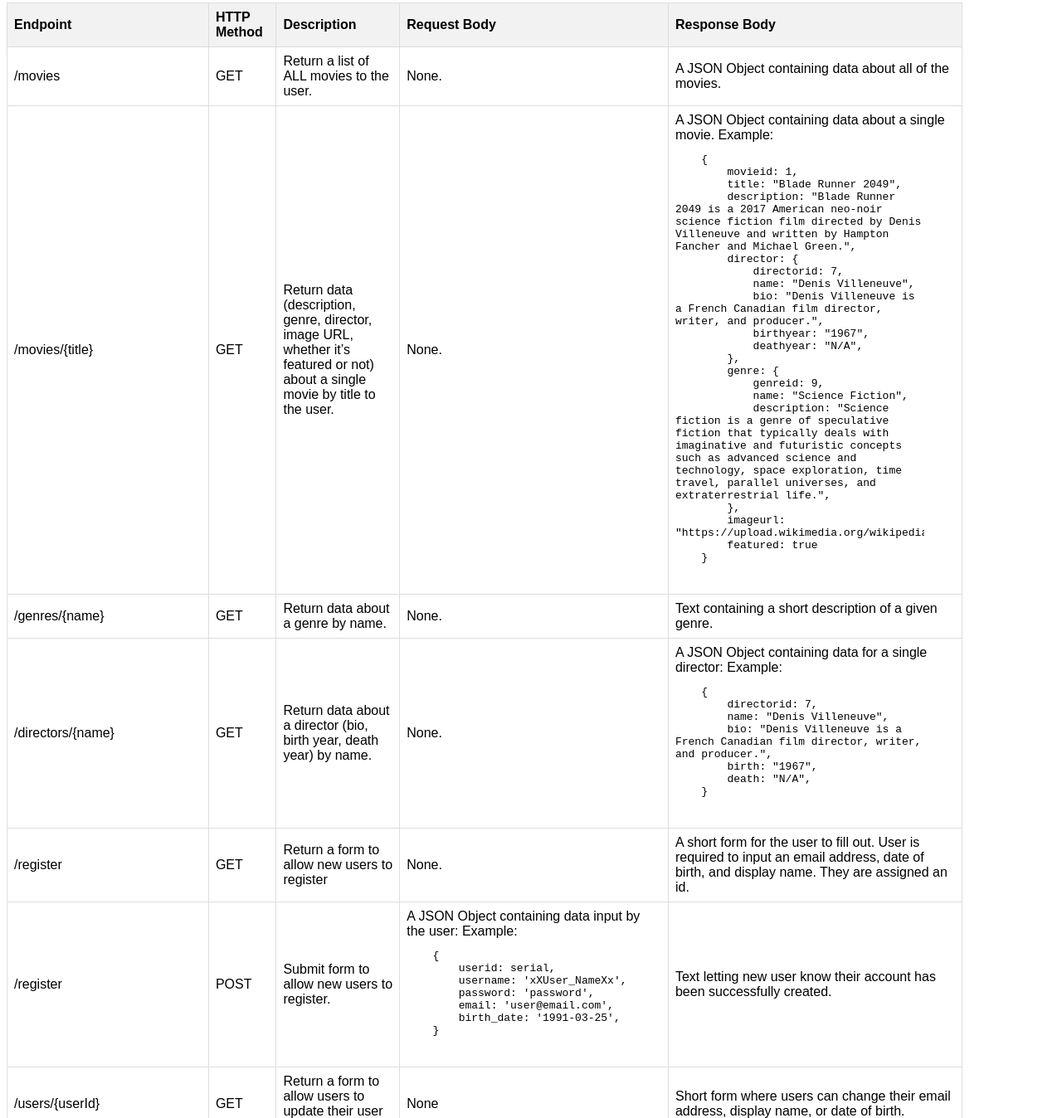
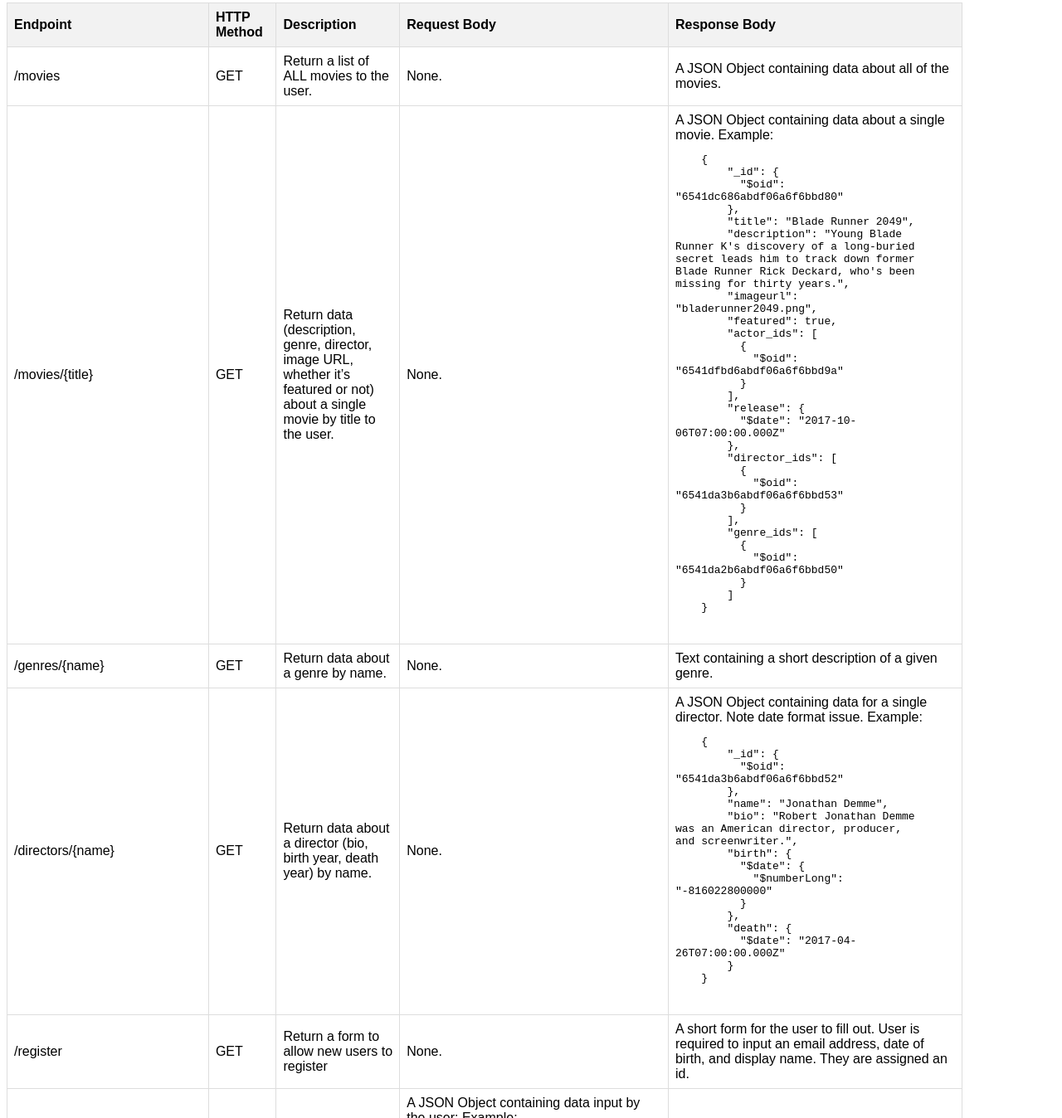
Before and after one commit to RoryV91/movie-api, a website: page public/documentation.html in a window 1280 px wide. Shown: the part 112-1460 px from the top of the page at 83% size. Drawn offline with Linux system fonts and the light colour scheme.

Commit message:
Update documentation.html

```diff
--- a/public/documentation.html
+++ b/public/documentation.html
@@ -64,23 +64,31 @@
                 <td>A JSON Object containing data about a single movie. Example: <br>
                     <pre>
     {
-        movieid: 1,
-        title: "Blade Runner 2049",
-        description: "Blade Runner 2049 is a 2017 American neo-noir science fiction film directed by Denis Villeneuve and written by Hampton Fancher and Michael Green.",
-        director: {
-            directorid: 7,
-            name: "Denis Villeneuve",
-            bio: "Denis Villeneuve is a French Canadian film director, writer, and producer.",
-            birthyear: "1967",
-            deathyear: "N/A",
+        "_id": {
+          "$oid": "6541dc686abdf06a6f6bbd80"
         },
-        genre: {
-            genreid: 9,
-            name: "Science Fiction",
-            description: "Science fiction is a genre of speculative fiction that typically deals with imaginative and futuristic concepts such as advanced science and technology, space exploration, time travel, parallel universes, and extraterrestrial life.",
+        "title": "Blade Runner 2049",
+        "description": "Young Blade Runner K's discovery of a long-buried secret leads him to track down former Blade Runner Rick Deckard, who's been missing for thirty years.",
+        "imageurl": "bladerunner2049.png",
+        "featured": true,
+        "actor_ids": [
+          {
+            "$oid": "6541dfbd6abdf06a6f6bbd9a"
+          }
+        ],
+        "release": {
+          "$date": "2017-10-06T07:00:00.000Z"
         },
-        imageurl: "https://upload.wikimedia.org/wikipedia/en/9/9b/Blade_Runner_2049_poster.png",
-        featured: true
+        "director_ids": [
+          {
+            "$oid": "6541da3b6abdf06a6f6bbd53"
+          }
+        ],
+        "genre_ids": [
+          {
+            "$oid": "6541da2b6abdf06a6f6bbd50"
+          }
+        ]
     }
                     </pre>
                 </td>
@@ -97,14 +105,22 @@
                 <td>GET</td>
                 <td>Return data about a director (bio, birth year, death year) by name.</td>
                 <td>None.</td>
-                <td>A JSON Object containing data for a single director: Example: <br>
+                <td>A JSON Object containing data for a single director. Note date format issue. Example: <br>
                     <pre>
     {
-        directorid: 7,
-        name: "Denis Villeneuve",
-        bio: "Denis Villeneuve is a French Canadian film director, writer, and producer.",
-        birth: "1967",
-        death: "N/A",
+        "_id": {
+          "$oid": "6541da3b6abdf06a6f6bbd52"
+        },
+        "name": "Jonathan Demme",
+        "bio": "Robert Jonathan Demme was an American director, producer, and screenwriter.",
+        "birth": {
+          "$date": {
+            "$numberLong": "-816022800000"
+          }
+        },
+        "death": {
+          "$date": "2017-04-26T07:00:00.000Z"
+        }
     }
                 </pre>
                 </td>
@@ -124,12 +140,24 @@
                 <td>A JSON Object containing data input by the user: Example: <br>
                     <pre>
     {
-        userid: serial,
-        username: 'xXUser_NameXx',
-        password: 'password',
-        email: 'user@email.com',
-        birth_date: '1991-03-25',
-    }
+        "_id": {
+          "$oid": "65431a4d6abdf06a6f6bbe19"
+        },
+        "username": "User1",
+        "password": "Password1",
+        "email": "user1@example.com",
+        "dob": {
+          "$date": "1990-01-01T00:00:00.000Z"
+        },
+        "user_movies": [
+          {
+            "$oid": "6541dc686abdf06a6f6bbd80"
+          },
+          {
+            "$oid": "6541dc686abdf06a6f6bbd85"
+          }
+        ]
+      }
                     </pre>
                 </td>
                 <td>Text letting new user know their account has been successfully created.</td>
@@ -163,44 +191,14 @@
                 <td>None.</td>
                 <td>A JSON Object containing a user's favorites. Example:
                     <pre>
-    {
-        movieid: 3,
-        title: "Jurassic Park",
-        description: "Jurassic Park is a 1993 American science fiction adventure film directed by Steven Spielberg and produced by Kathleen Kennedy and Gerald R. Molen.",
-        director: {
-            directorid: 2,
-            name: "Steven Spielberg",
-            bio: "Steven Allan Spielberg is an American film director, producer, and screenwriter.",
-            birth: "1946",
-            death: "N/A",
+    "user_movies": [
+        {
+            "$oid": "6541dc686abdf06a6f6bbd80"
         },
-        genre: {
-            genreid: 9,
-            name: "Science Fiction",
-            description: "Science fiction is a genre of speculative fiction that typically deals with imaginative and futuristic concepts such as advanced science and technology, space exploration, time travel, parallel universes, and extraterrestrial life.",
-        },
-        imageUrl: "https://upload.wikimedia.org/wikipedia/en/e/e7/Jurassic_Park_poster.jpg",
-        featured: true,
-    },
-    {
-        movieid: 4,
-        title: "The Matrix",
-        description: "The Matrix is a 1999 American science fiction action film written and directed by the Wachowskis, and produced by Joel Silver.",
-        director: {
-            directorid: 8,
-            name: "The Wachowskis",
-            bio: "Lana Wachowski and Lilly Wachowski, known together professionally as the Wachowskis, are Polish-American film and television directors, writers and producers.",
-            birth: "1965",
-            death: "N/A",
-        },
-        genre: {
-            genreid: 9,
-            name: "Science Fiction",
-            description: "Science fiction is a genre of speculative fiction that typically deals with imaginative and futuristic concepts such as advanced science and technology, space exploration, time travel, parallel universes, and extraterrestrial life.",
-        },
-        imageUrl: "https://upload.wikimedia.org/wikipedia/en/c/c1/The_Matrix_Poster.jpg",
-        featured: true,
-    }, ...
+        {
+            "$oid": "6541dc686abdf06a6f6bbd85"
+        }
+    ]
                     </pre>
                 </td>
             </tr>
```
